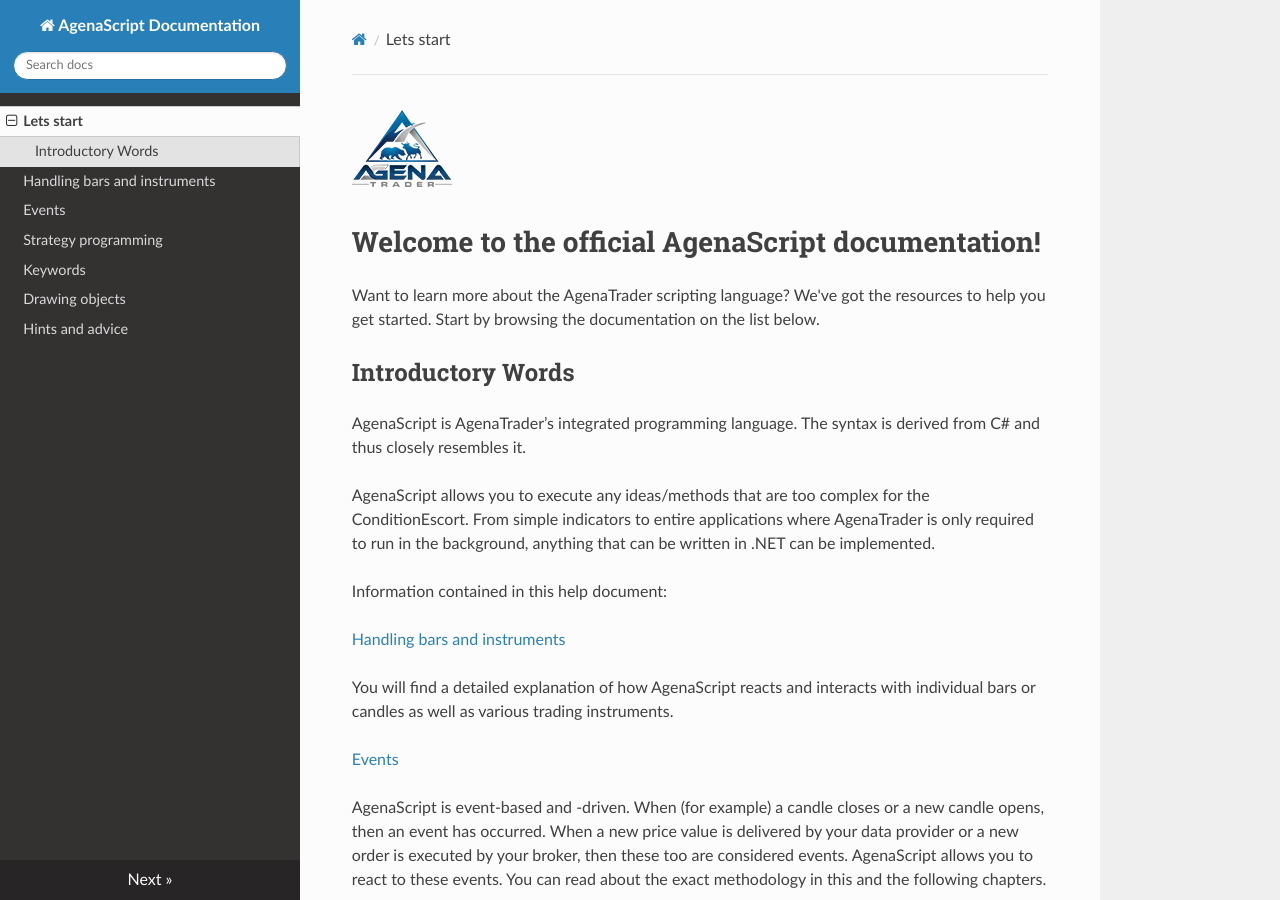
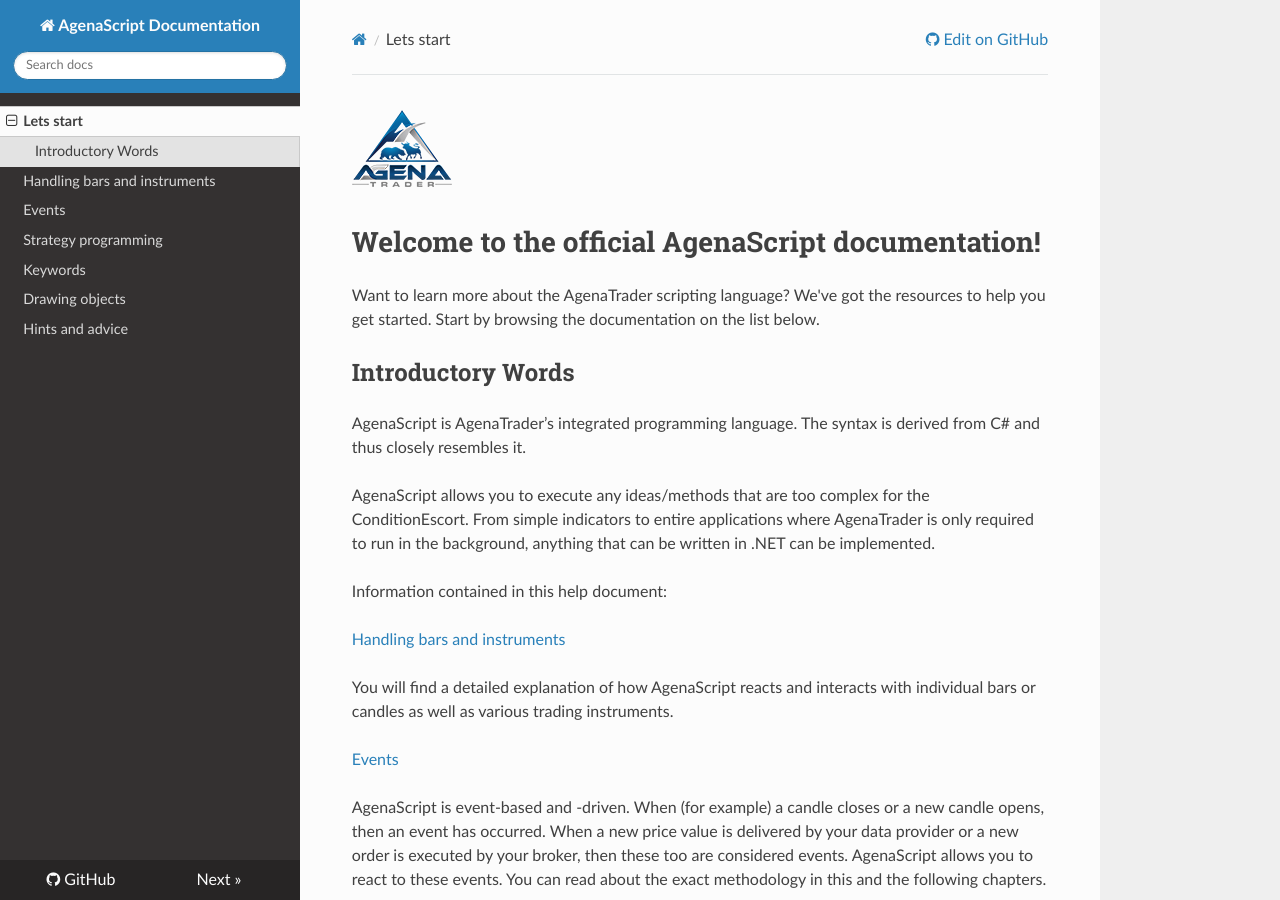
Before and after one commit to AgenaTrader/AgenaScript-documentation, an MkDocs documentation site: the page built from sources/index.md, in a window 1280 px wide and 900 px high. Built offline with MkDocs 1.6.1, drawn with Linux system fonts in a browser that asks for light colours; nearby versions of some CDN libraries; old or Windows-style settings are respelled for this version of MkDocs; some of the changed lines change nothing that is shown.

Commit message:
modifications on yaml file
+ added support for google sitemap to improve seo
+ added github link support so make it easier to navigate from gh-pages
to the GitHub source code repository

```diff
--- a/mkdocs.yml
+++ b/mkdocs.yml
@@ -4,6 +4,8 @@
 site_favicon: favicon.ico
 extra_css: [custom.css]
 use_directory_urls: true
+repo_url: https://github.com/AgenaTrader/AgenaScript-documentation
+site_url: https://agenatrader.github.io/AgenaScript-documentation/index.html
 strict: true
 pages:
     - 'Lets start': 'index.md'
```
